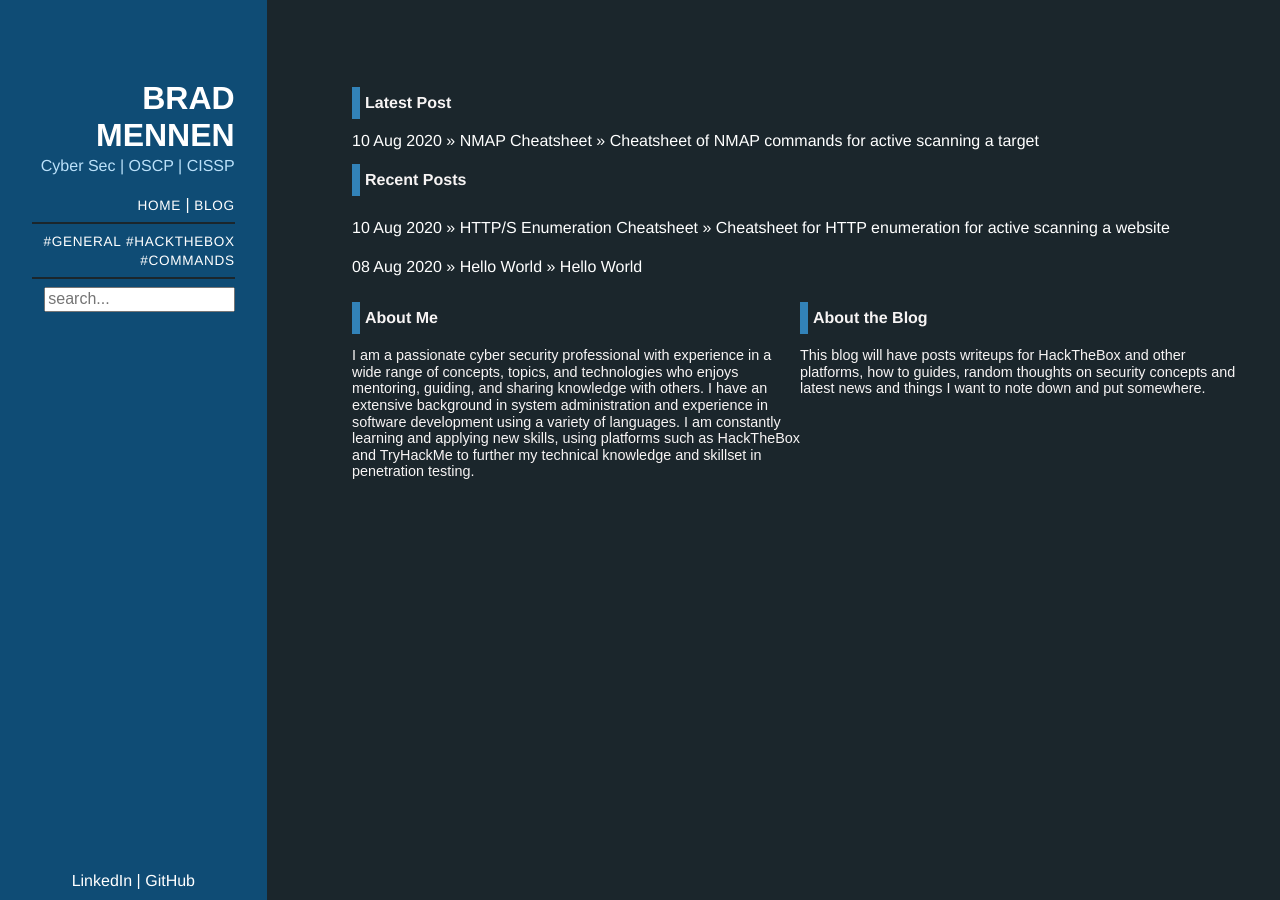
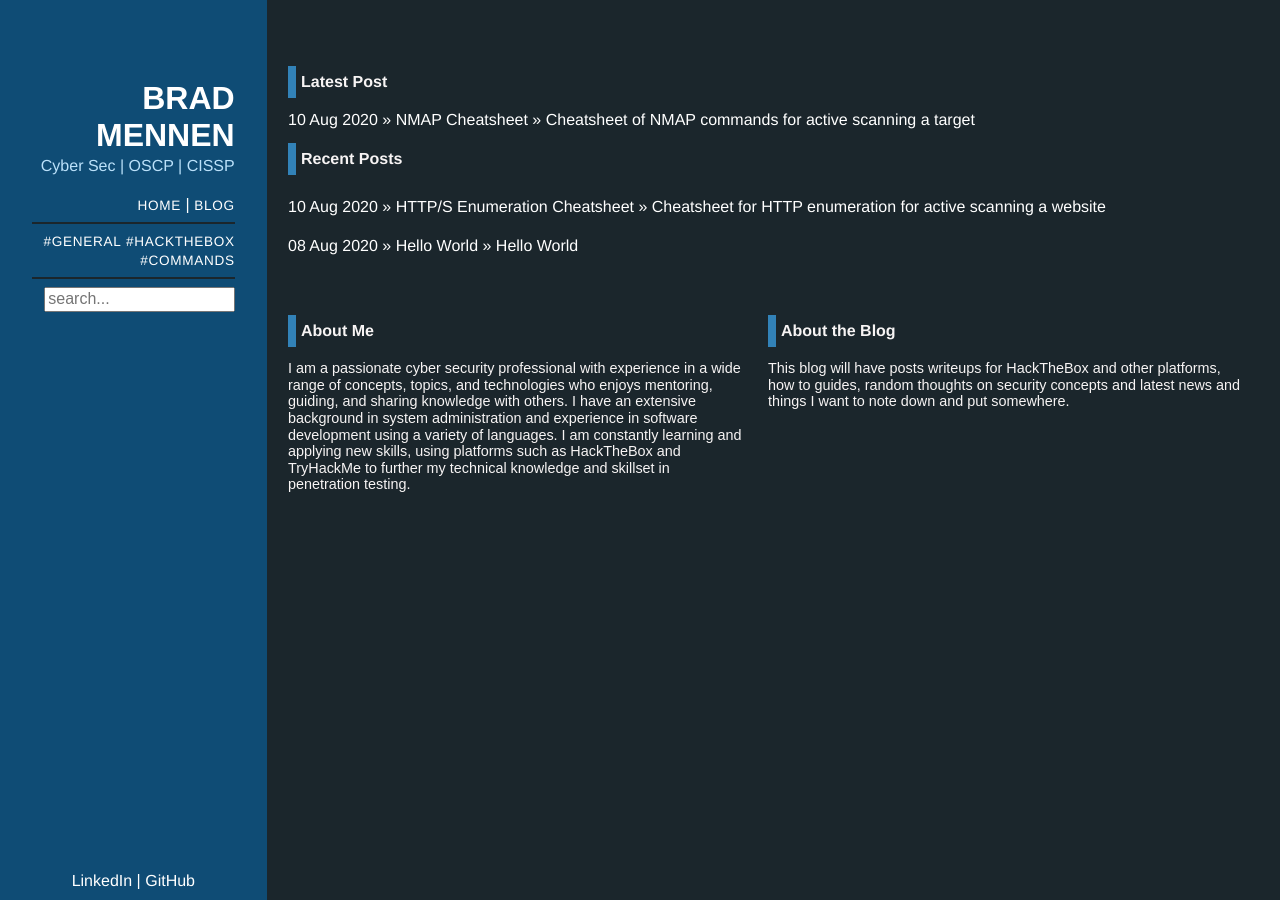
Before and after one commit to Butl3r/butl3r.github.io, a Jekyll site: the page built from index.html, in a window 1280 px wide. Built offline with Jekyll 4.4.1, drawn with Linux system fonts in a browser that asks for light colours; nearby versions of some CDN libraries.

Commit message:
Fixed homepage layout issue

```diff
--- a/css/main.css
+++ b/css/main.css
@@ -246,10 +246,14 @@ hr {
     font-size: 0.9em;
 }
 
+.desktop {
+    display: none;
+}
+
 @media (min-width: 48em) {
     .content {
         padding: 1em 2em 0;
-        margin-left: 25%;   /* Must match responsive % */
+        margin-left: 20%;   /* Must match responsive % */
     }
 
     .header {
@@ -276,7 +280,11 @@ hr {
     }
 
     .aboutpadding {
-        padding: 0px 25px;
+        padding: 0px 25px 0px 0px;
+    }
+
+    .desktop {
+        display: block;
     }
 
 }
--- a/index.html
+++ b/index.html
@@ -3,9 +3,9 @@ layout: default
 title: Brad Mennen, Cyber Security Specialist
 ---
 
+<div class="desktop"><br /><br /></div>
 <div class="pure-g">
 	<div class="pure-u-1">
-		<div class="divpadding">&nbsp;</div>
 		<h2 class="heading">Latest Post</h2>
 		<div class="latest-post list">
 			{% for post in site.posts limit:1 %}
@@ -20,11 +20,13 @@ title: Brad Mennen, Cyber Security Specialist
 		</div>
 	</div>
 </div>
-<div style="height: 10%;"></div>
+<br /><br />
 <div class="pure-g">
 	<div class="pure-u-1 pure-u-md-1-2">
-		<h2 class="heading">About Me</h2>
-		<div class="aboutme">I am a passionate cyber security professional with experience in a wide range of concepts, topics, and technologies who enjoys mentoring, guiding, and sharing knowledge with others. I have an extensive background in system administration and experience in software development using a variety of languages. I am constantly learning and applying new skills, using platforms such as HackTheBox and TryHackMe to further my technical knowledge and skillset in penetration testing.</div>
+		<div class="aboutpadding">
+			<h2 class="heading">About Me</h2>
+			<div class="aboutme">I am a passionate cyber security professional with experience in a wide range of concepts, topics, and technologies who enjoys mentoring, guiding, and sharing knowledge with others. I have an extensive background in system administration and experience in software development using a variety of languages. I am constantly learning and applying new skills, using platforms such as HackTheBox and TryHackMe to further my technical knowledge and skillset in penetration testing.</div>
+		</div>
 	</div>
 	<div class="pure-u-1 pure-u-md-1-2">
 		<h2 class="heading">About the Blog</h2>
```
